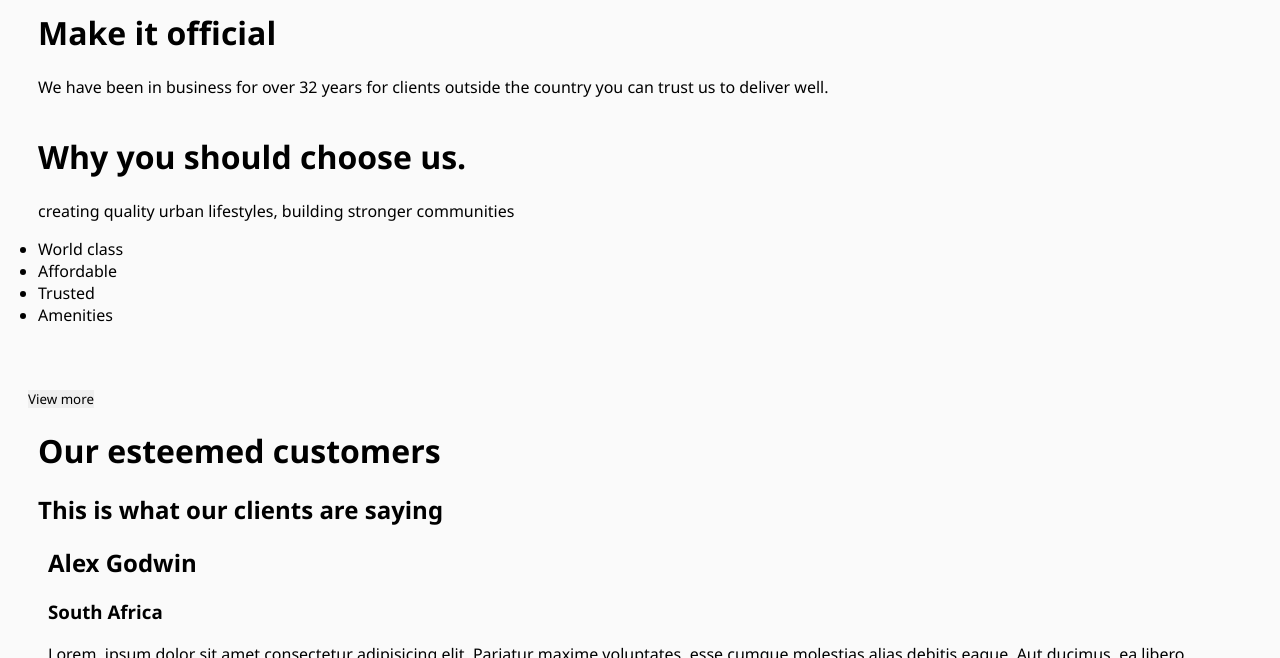
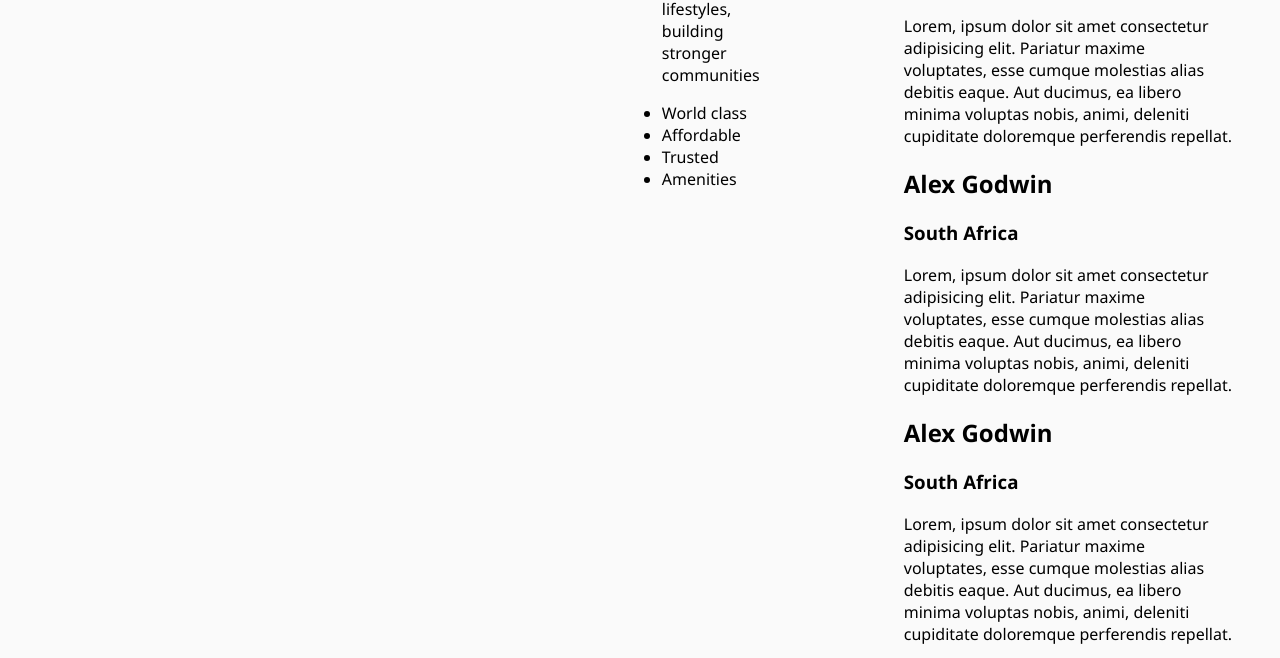
Before and after one commit to Faith-Muchiri/Vallies-Estate, a plain HTML site: page index.html in a window 1280 px wide. Shown: the part 892-1550 px from the top of the page. Drawn offline with Linux system fonts and the light colour scheme.

Commit message:
Add styles for the flexed images.

```diff
--- a/assets/css/index.css
+++ b/assets/css/index.css
@@ -74,3 +74,7 @@ body{
   .container img {
    flex-basis: auto;
   }
+  .row {
+    display: flex;
+    box-shadow: #f1f1f1a4;
+  }
```
